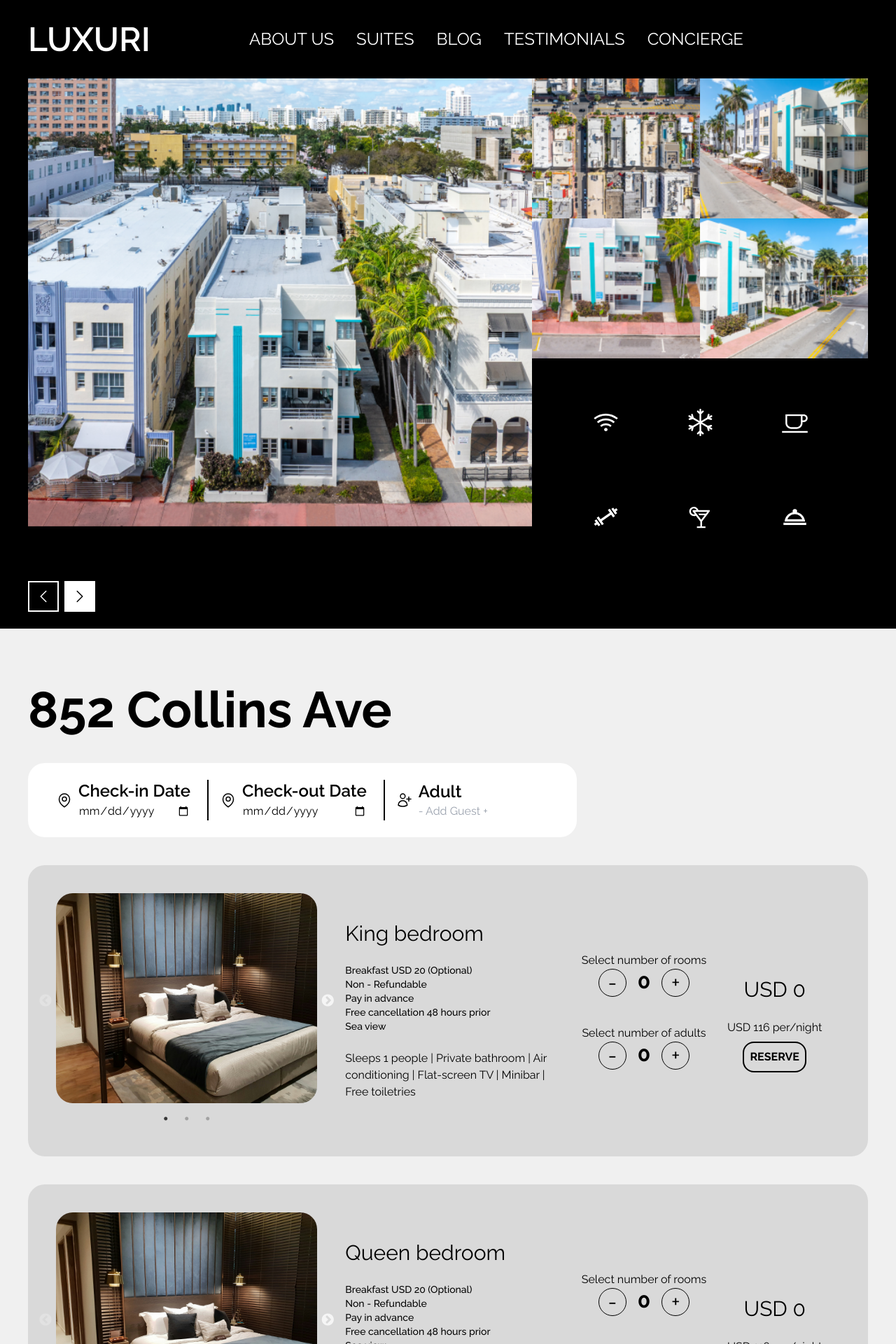
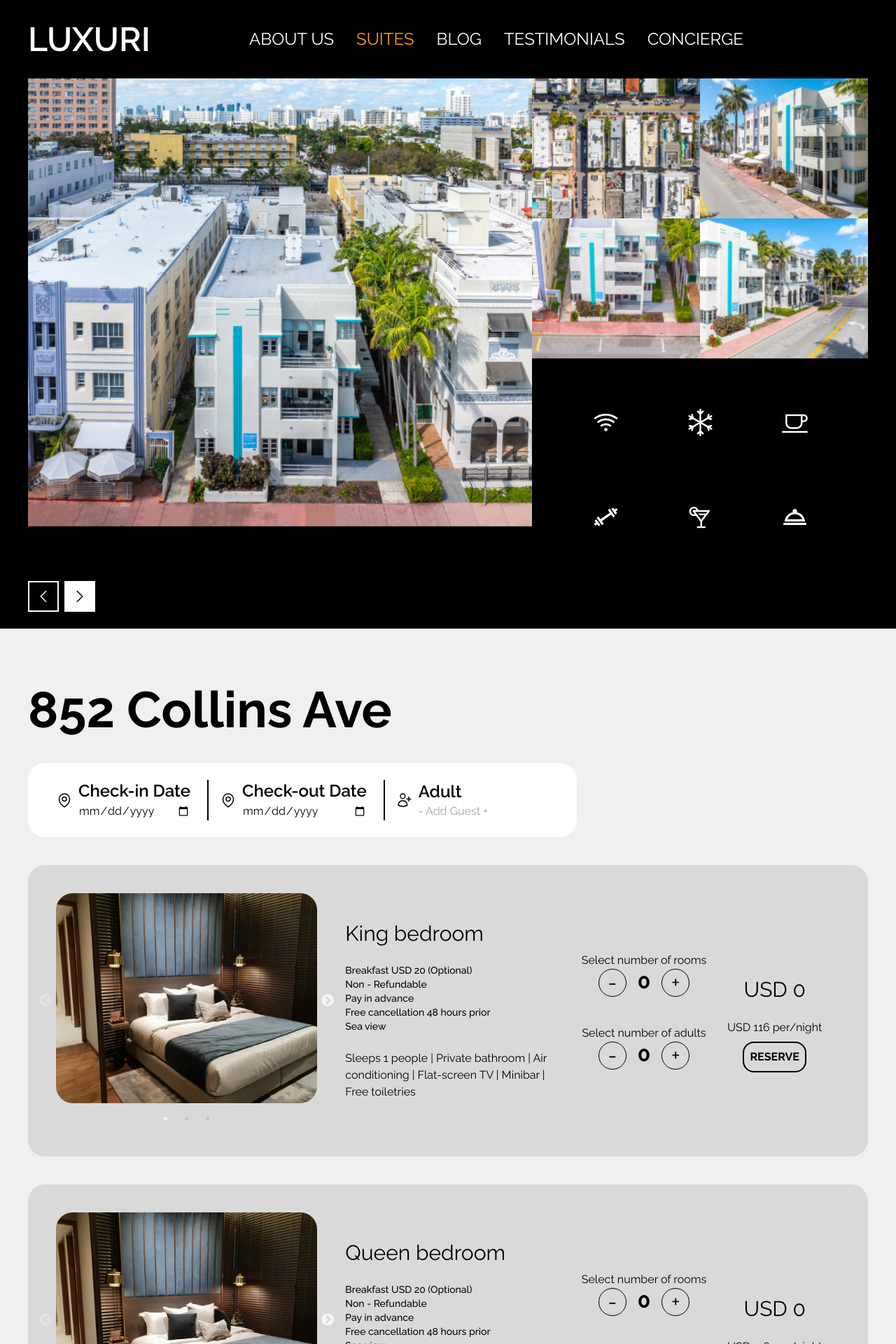
Before and after one commit to RishabhJM/luxuri-suites, a Next.js app: page /suites/1 in a window 1280 px wide. Shown: the top 1920 px of the page at 70% size. Built offline with nearby package versions, Linux system fonts and the light colour scheme.

Commit message:
added slider in featured and active class in nav bar

```diff
--- a/components/Layout/Nav.js
+++ b/components/Layout/Nav.js
@@ -1,10 +1,13 @@
 import { NAV_LINKS } from "@/constants/constants";
 import Link from "next/link";
-import Router from "next/router";
+import Router, { useRouter } from "next/router";
 import { useState } from "react";
 
 export default function Nav() {
   const [openNav, setOpenNav] = useState(false);
+  const router = useRouter();
+  const isActive = (href) => router.pathname.includes(href);
+  // console.log(router.pathname);
   return (
     <div className="flex lg:flex-row flex-col justify-between py-6 px-10 text-white bg-black">
       <div className="items-center flex justify-between">
@@ -58,7 +61,7 @@ export default function Nav() {
         <div className="lg:hidden w-auto flex justify-center text-center">
           <div className="flex flex-col">
             {NAV_LINKS.map((item) => (
-              <Link href={item.href} key={item.key} className="p-4">
+              <Link href={item.href} key={item.key} className={isActive(item.href)? "p-4 text-[#FD9E0F]": "p-4 text-white"}>
                 {item.label}
               </Link>
             ))}
@@ -68,7 +71,7 @@ export default function Nav() {
       <div className="flex lg:w-3/4 text-2xl">
         <div className="hidden lg:flex justify-end">
           {NAV_LINKS.map((item) => (
-            <Link href={item.href} key={item.key} className="p-4">
+            <Link href={item.href} key={item.key} className={isActive(item.href)? "p-4 text-[#FD9E0F]": "p-4 text-white"}>
               {item.label}
             </Link>
           ))}
--- a/components/Suites/Hero.js
+++ b/components/Suites/Hero.js
@@ -17,7 +17,7 @@ export default function Hero({ suite }) {
     }
   }
   return (
-    <div className="px-10 pb-6 bg-black">
+    <div className="md:px-10 pb-6 bg-black">
       <div className="flex flex-col md:flex-row">
         <div className="md:w-3/5 h-[80vh] relative">
           <Image
@@ -169,7 +169,7 @@ export default function Hero({ suite }) {
           </div>
         </div>
       </div>
-      <div className="flex justify-start gap-2">
+      <div className="flex justify-start gap-2 px-4 md:px-0">
         <div
           className={
             "p-2 font-bold border-2 border-white cursor-pointer  " +
--- a/styles/globals.css
+++ b/styles/globals.css
@@ -23,3 +23,11 @@
   background: #fff;
   padding: 0 10px;
 }
+
+.slick-dots li button:before {
+  color: gray !important;
+}
+
+.slick-dots li.slick-active button:before {
+  color: white !important;;
+ }
```
Also changed, not shown: components/Featured.js (+14 -12 lines), req.txt.
